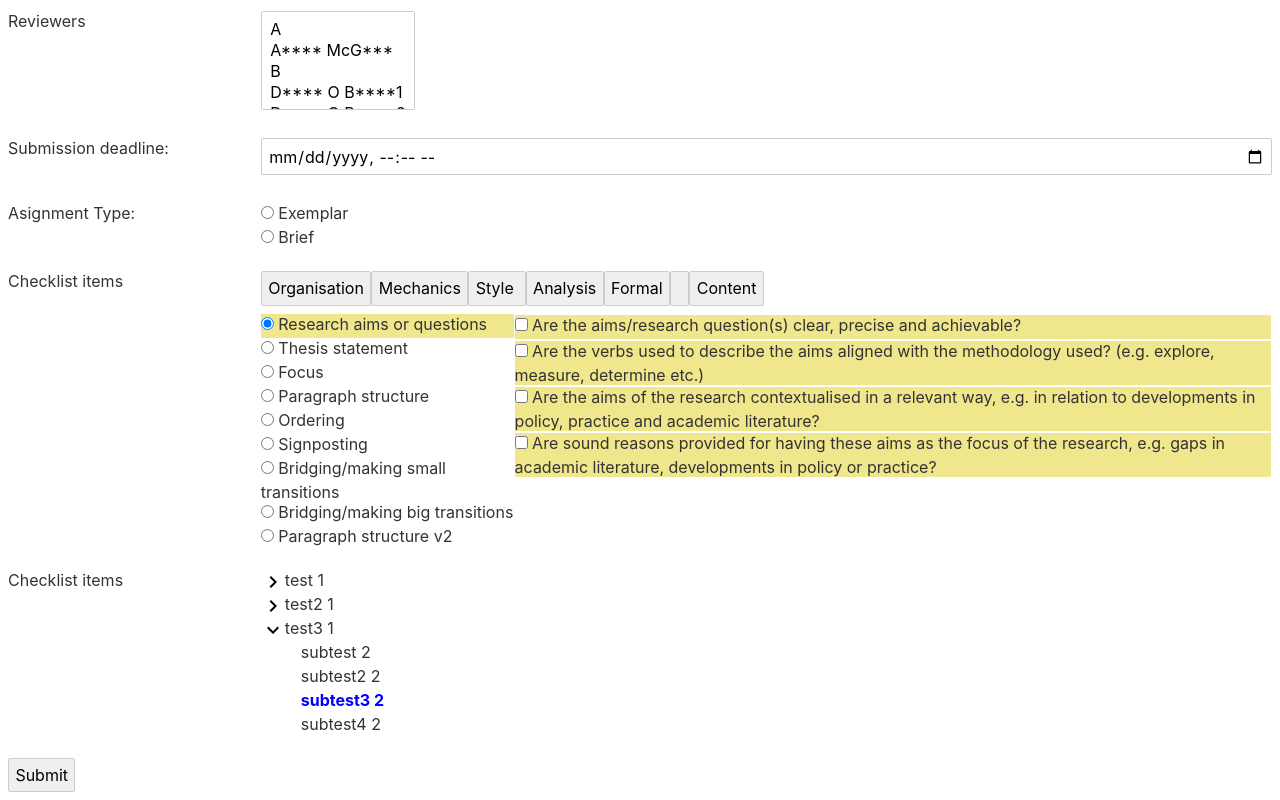
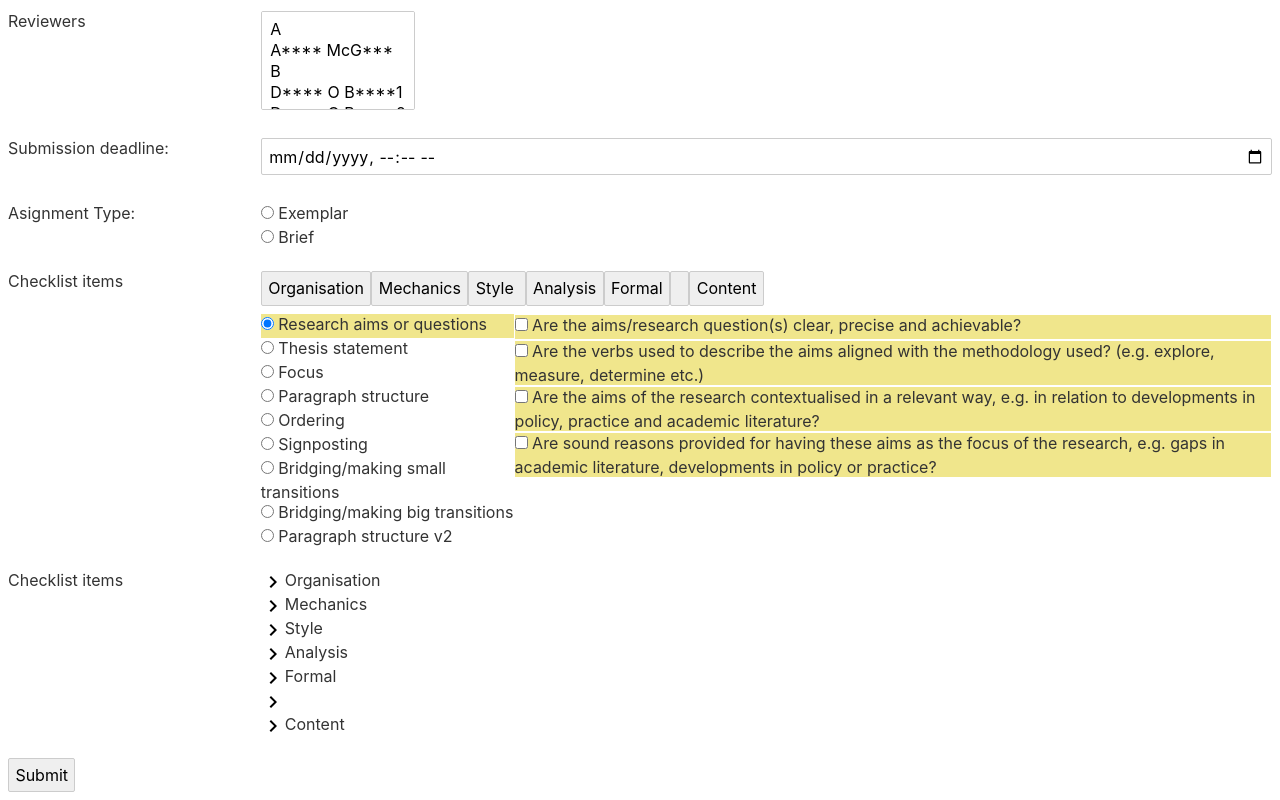
Before and after one commit to kenpower/assign_brief_svelte, a Svelte app: page / in a window 1280 px wide. Shown: the part 269-1069 px from the top of the page. Built offline with nearby package versions, Linux system fonts and the light colour scheme.

Commit message:
create tree data

```diff
--- a/src/App.svelte
+++ b/src/App.svelte
@@ -7,6 +7,7 @@ let app={};
 let theData = {};
 let loaded=false;
 let skillsHierarchy;
+let skillsTree
 
 let promise = Promise.resolve([]);
 
@@ -47,6 +48,55 @@ function createSkillsHierarchy(skills)
     return skillsHierarchy;
 }
 
+function createSkillsTree(skills)
+{
+    var skillsTree = {
+		text: "areas",
+		items: []
+	};
+    skills.forEach(skillRow=>
+    {
+        var areaName = skillRow[0];
+        var areaId = getValidId(areaName);
+
+        var skillName = skillRow[1];
+        var skillId = getValidId(skillName);
+
+        var checklistItemDescription = skillRow[2];
+        var checklistItemId = getValidId(checklistItemDescription);
+
+		var areaNode = skillsTree.items.find(item => item.id == areaId);
+		if (!areaNode){
+			areaNode = {
+				id: areaId,
+				text: areaName,
+				items: []
+			};
+			skillsTree.items.push(areaNode);
+		}
+		var skillNode = areaNode.items.find(item => item.id == skillId);
+		if (!skillNode){
+			skillNode = {
+				id: skillId,
+				text: skillName,
+				items: []
+			};
+			areaNode.items.push(skillNode);
+		}
+		var checklistItemNode = skillNode.items.find(item => item.id == checklistItemId);
+		if (!checklistItemNode){
+			checklistItemNode = {
+				id: checklistItemId,
+				text: checklistItemDescription,
+			};
+			skillNode.items.push(checklistItemNode);
+		}
+
+    });
+    return skillsTree;
+}
+
+
 app.baseUrl="https://gamecore.itcarlow.ie/ReviewSystemDev"
 
 onMount(async () => {
@@ -65,6 +115,9 @@ onMount(async () => {
 	//fake data
 	theData = JSON.parse(d)
 	skillsHierarchy = createSkillsHierarchy(theData.skills_table)
+	skillsTree = createSkillsTree(theData.skills_table)
+	console.log(skillsTree);
+
 });
 
 //Todo use await promise to handle data fetch async
@@ -80,7 +133,9 @@ onMount(async () => {
 <AssignBrief
 	learners = {theData.learner_names}
 	reviewers = {theData.reviewer_names}
-	skills = {skillsHierarchy} />
+	skills = {skillsHierarchy}
+	skillsTree = {skillsTree}
+	/>
 {/if}
 
 <div id="assign-brief-complete" style="display: none">Your brief has been assigned.  Refresh this page to assign a new brief.</div>
--- a/src/AssignBrief.svelte
+++ b/src/AssignBrief.svelte
@@ -6,6 +6,8 @@ import TreeView from "./Components/TreeView.svelte";
 export let learners = [];
 export let reviewers = [];
 export let skills = [];
+export let skillsTree = [];
+
 
 let data = {};
 let brief_title
@@ -15,45 +17,45 @@ let selected_reviewers = [];
 let selected_learners = [];
 
 
-let treedata = {
-	 text: "root",
+// let treedata = {
+// 	 text: "root",
 
-	 items:[
-		 {
-			text: "test",
-			items: [
-				{ text: "subtest" },
-				{ text: "subtest2" },
-				{ text: "subtest3" },
-				{ text: "subtest4",
-					items: [
-						{ text: "subtest" , selected: false },
-						{ text: "subtest2" },
-						{ text: "subtest3" },
-						{ text: "subtest4" },
-					]
-				},
-			]
-		},
-		{
-			text: "test2",
-			items: [
-				{ text: "subtest" },
-				{ text: "subtest2" },
-				{ text: "subtest3" },
-				{ text: "subtest4" },
-			]
-		},
-		{
-			text: "test3",
-			items: [
-				{ text: "subtest" },
-				{ text: "subtest2" },
-				{ text: "subtest3" , selected: true},
-				{ text: "subtest4" },
-			]
-		}
-]};
+// 	 items:[
+// 		 {
+// 			text: "test",
+// 			items: [
+// 				{ text: "subtest" },
+// 				{ text: "subtest2" },
+// 				{ text: "subtest3" },
+// 				{ text: "subtest4",
+// 					items: [
+// 						{ text: "subtest" , selected: false },
+// 						{ text: "subtest2" },
+// 						{ text: "subtest3" },
+// 						{ text: "subtest4" },
+// 					]
+// 				},
+// 			]
+// 		},
+// 		{
+// 			text: "test2",
+// 			items: [
+// 				{ text: "subtest" },
+// 				{ text: "subtest2" },
+// 				{ text: "subtest3" },
+// 				{ text: "subtest4" },
+// 			]
+// 		},
+// 		{
+// 			text: "test3",
+// 			items: [
+// 				{ text: "subtest" },
+// 				{ text: "subtest2" },
+// 				{ text: "subtest3" , selected: true},
+// 				{ text: "subtest4" },
+// 			]
+// 		}
+// ]};
 
 let learner_names_sorted = []
 let reviewer_names_sorted = []
@@ -210,8 +212,8 @@ const firstDictItem = (dict) => dict[firstDictItemKey(dict)];
 				</section>
 						<section id="checklist">
 				 <label for="">Checklist items</label>
-					<TreeView branch = {treedata} itemClass={""} leafClass={""} selectedClass={"blue"}   expandIfDecendantSelected={true} >
-</TreeView>
+					<TreeView branch = {skillsTree} itemClass={""} leafClass={""} selectedClass={"blue"}   expandIfDecendantSelected={true} >
+                    </TreeView>
 				</section>
    			<input id="submit" type="submit" value="Submit">
 
--- a/src/components/TreeView.svelte
+++ b/src/components/TreeView.svelte
@@ -57,11 +57,6 @@
 
  	const canContract = (i) => selectedDecendents.size == 0 || !expandIfDecendantSelected;
 
-//  	const expandIcon = () =>
-// 				branch.items
-// 				? (branch.expanded ? ChevronDownIcon : ChevronRightIcon)
-// 				: SpacerIcon;
-
 	 $: expandIcon = () =>
 				branch.items
 				? (branch.expanded ? "chevron-down" : "chevron-right")
@@ -98,10 +93,14 @@
 	if(selectedDecendents.size)
 		branch.expanded = true;
 
+    if(!showRoot && level == 0)
+    	branch.expanded = true;
+
+
 </script>
 	{#if shouldShowRoot()}
   <div class={thisItemClasses}  on:click={toggle} >
-				<SVGIcon name={expandIcon()}/> {branch.text} {level}
+				<SVGIcon name={expandIcon()}/> {branch.text}
 	</div>
 	{/if}
 	<div class:sub-group = "{shouldShowRoot()}">
```
